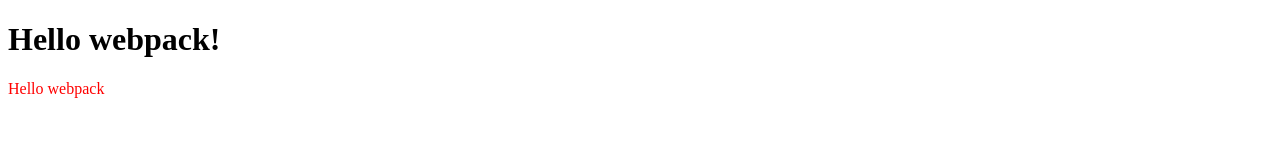
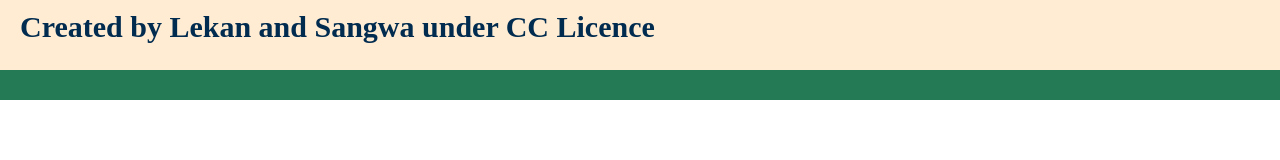
Before and after one commit to d2ndjim/FoodRecipe, a website built with webpack: page src/index.html in a window 1280 px wide. Built offline with nearby package versions, Linux system fonts and the light colour scheme.

Commit message:
Add Footer Section UI

```diff
--- /dev/null
+++ b/src/footer.js
@@ -0,0 +1,10 @@
+export const initializeFooter = ()=> {
+const footer = `
+<section class = 'footer'>
+<div class = 'top-section'> <h3> Created by Lekan and Sangwa under CC Licence </h3> </div>
+
+<div class = 'bottom-section'> </div>
+</section>
+`;
+document.body.innerHTML = footer;
+}
--- a/src/index.js
+++ b/src/index.js
@@ -1,13 +1,5 @@
 import _ from 'lodash';
+import { initializeFooter } from './footer.js'
 import "./style.css";
-function component() {
-  const element = document.createElement("div");
 
-  // Lodash, currently included via a script, is required for this line to work
-  element.innerHTML = _.join(["Hello", "webpack"], " ");
-  element.classList.add("hello");
-
-  return element;
-}
-
-document.body.appendChild(component());
+initializeFooter();
--- a/src/style.css
+++ b/src/style.css
@@ -1,3 +1,27 @@
+* {
+  margin: 0;
+  padding: 0;
+}
+
 .hello {
   color: red;
 }
+
+.footer {
+  background-color: rgb(255, 236, 210);
+}
+
+.footer h3 {
+  color: rgb(1, 43, 79);
+  font-size: 30px;
+}
+
+.footer .top-section {
+  padding: 10px 20px;
+  height: 50px;
+}
+
+.footer .bottom-section {
+  background-color: rgb(36, 122, 85);
+  height: 30px;
+}
```
Also changed, not shown: dist/main.js, 1 other file.
